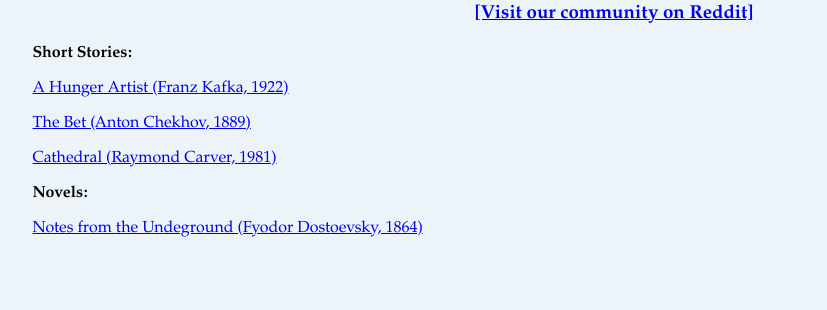
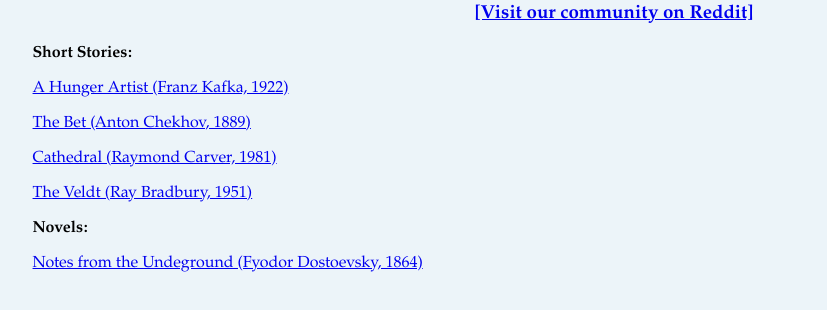
Before and after one commit to ridoy/babel, a website: page public/index.html in a window 1280 px wide. Shown: the part 78-388 px from the top of the page, without its empty margins (26-853 px from the left). Drawn offline with Linux system fonts and the light colour scheme; a script that the page names is missing.

Commit message:
Add The Veldt to directory

```diff
--- a/public/index.html
+++ b/public/index.html
@@ -54,6 +54,7 @@
         <p><a href='texts/a-hunger-artist.html'>A Hunger Artist (Franz Kafka, 1922)</a></p>
         <p><a href='texts/chekhov-the-bet.html'>The Bet (Anton Chekhov, 1889)</a></p>
         <p><a href='texts/carver-cathedral.html'>Cathedral (Raymond Carver, 1981)</a></p>
+        <p><a href='texts/bradbury-the-veldt.html'>The Veldt (Ray Bradbury, 1951)</a></p>
 
         <p><b>Novels:</b></p>
         <p><a href='notes-from-the-underground.html'>Notes from the Undeground (Fyodor Dostoevsky, 1864)</a></p>
```
